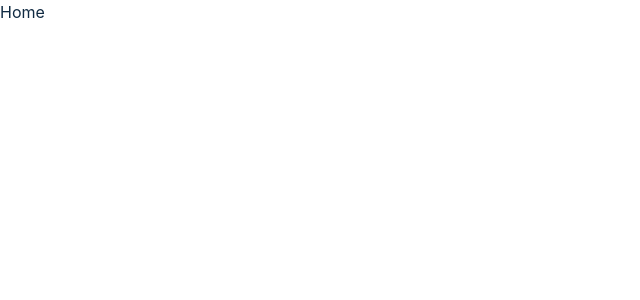
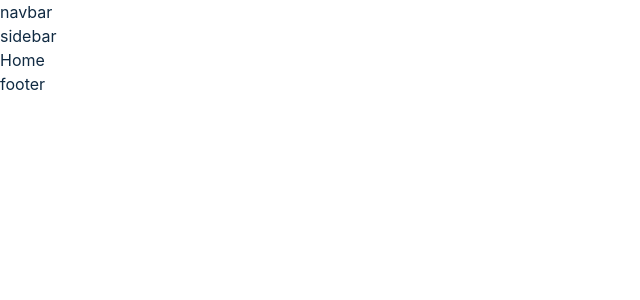
Before and after one commit to mahsoodebrahim/illumination, a React (Create React App) app: page / in a window 1280 px wide. Shown: the top 300 px of the page, without its empty margins (0-640 px from the left). Built offline with nearby package versions, Linux system fonts and the light colour scheme.

Commit message:
add components that will persist through all routes

```diff
--- a/src/App.js
+++ b/src/App.js
@@ -1,6 +1,7 @@
 import React from "react";
 import { BrowserRouter, Routes, Route } from "react-router-dom";
 
+import { Navbar, Sidebar, Footer } from "./components";
 import {
   About,
   CartPage,
@@ -14,6 +15,8 @@ import {
 function App() {
   return (
     <BrowserRouter>
+      <Navbar />
+      <Sidebar />
       <Routes>
         <Route path="/" element={<Home />} />
         <Route path="/about" element={<About />} />
@@ -23,6 +26,7 @@ function App() {
         <Route path="/checkout" element={<CheckoutPage />} />
         <Route path="*" element={<ErrorPage />} />
       </Routes>
+      <Footer />
     </BrowserRouter>
   );
 }
--- /dev/null
+++ b/src/components/Footer.js
@@ -0,0 +1,7 @@
+import React from "react";
+
+const Footer = () => {
+  return <div>footer</div>;
+};
+
+export default Footer;
--- /dev/null
+++ b/src/components/Navbar.js
@@ -0,0 +1,7 @@
+import React from "react";
+
+const Navbar = () => {
+  return <div>navbar</div>;
+};
+
+export default Navbar;
--- /dev/null
+++ b/src/components/Sidebar.js
@@ -0,0 +1,7 @@
+import React from "react";
+
+const sidebar = () => {
+  return <div>sidebar</div>;
+};
+
+export default sidebar;
--- /dev/null
+++ b/src/components/index.js
@@ -0,0 +1,5 @@
+import Navbar from "./Navbar";
+import Sidebar from "./Sidebar";
+import Footer from "./Footer";
+
+export { Navbar, Sidebar, Footer };
```
